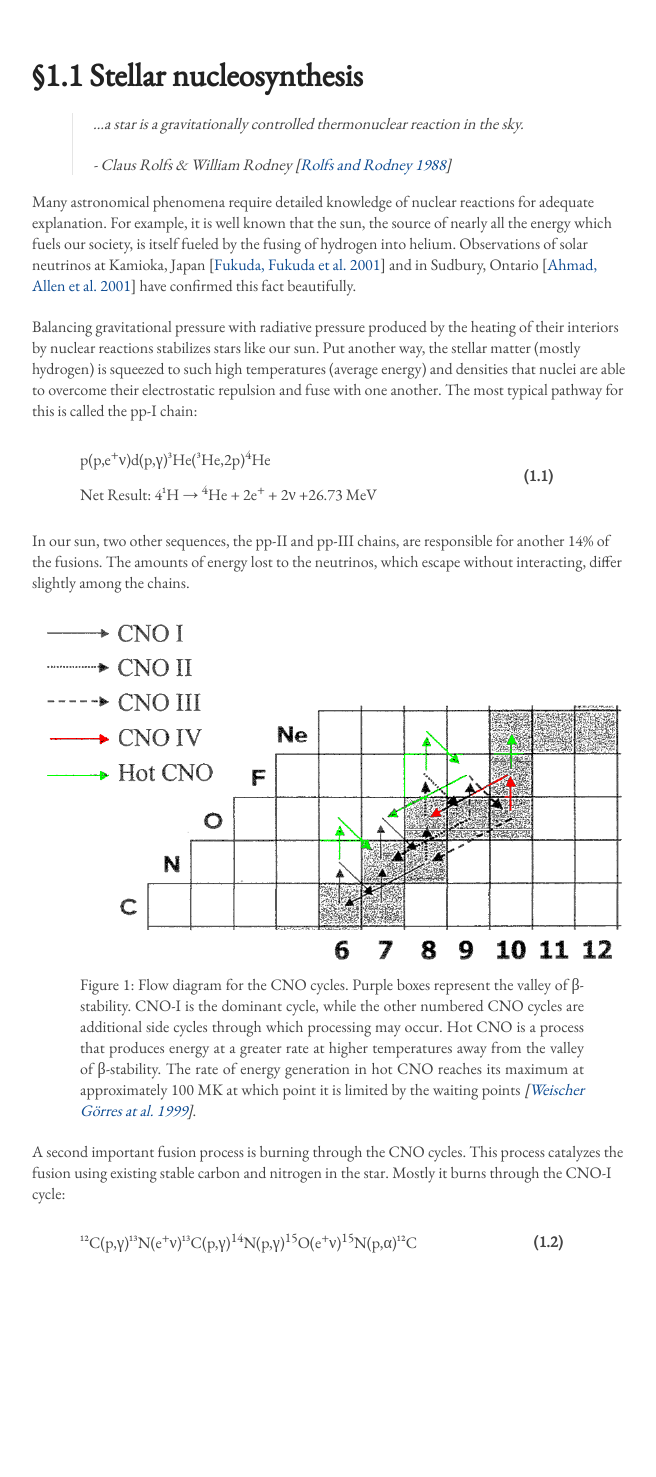
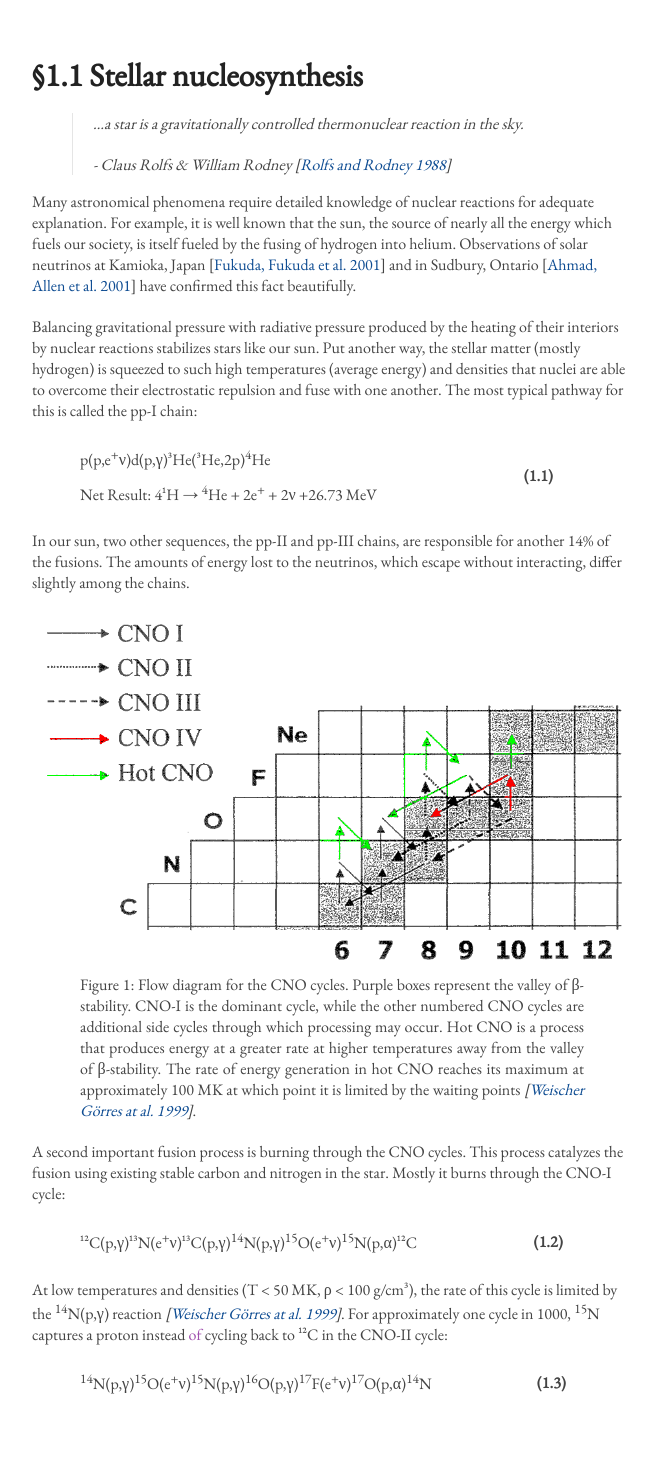
Before and after one commit to dwvisser/19ne-thesis, a Jekyll site: the page built from 1.1-stellar-nucleosynthesis.md, in a window 1280 px wide. Shown: the whole page, without its empty margins (308-964 px from the left). Built offline with Jekyll 4.4.1, drawn with Linux system fonts in a browser that asks for light colours; before the commit the page ends 1337 px from its top, so only the background shows below that.

Commit message:
Finished page 12 of thesis. Had to add a special class to call out a correction I made.

```diff
--- a/1.1-stellar-nucleosynthesis.md
+++ b/1.1-stellar-nucleosynthesis.md
@@ -73,3 +73,17 @@ star. Mostly it burns through the CNO-I cycle:
 		<th rowspan="2">(1.2)</th>
 	</tr>
 </table>
+
+At low temperatures and densities (T < 50 MK, ρ < 100 g/cm³), the rate of this
+cycle is limited by the <span class="nowrap"><sup>14</sup>N(p,γ)</span>
+reaction <cite>[<a href="../bibliography/#weischer">Weischer Görres at al.
+1999</a>]</cite>. For approximately one cycle in 1000, <sup>15</sup>N captures
+a proton instead <span class="correction">of</span> cycling back to ¹²C in the
+CNO-II cycle:
+
+<table class="equation">
+	<tr>
+		<td><sup>14</sup>N(p,γ)<sup>15</sup>O(e<sup>+</sup>ν)<sup>15</sup>N(p,γ)<sup>16</sup>O(p,γ)<sup>17</sup>F(e<sup>+</sup>ν)<sup>17</sup>O(p,α)<sup>14</sup>N</td>
+		<th rowspan="2">(1.3)</th>
+	</tr>
+</table>
--- a/stylesheets/my_custom.css
+++ b/stylesheets/my_custom.css
@@ -82,3 +82,7 @@ ul ul li {
 ul {
 	padding-left: 1em;
 }
+
+.correction {
+	color: #9F4EAD;
+}
```
Also changed, not shown: index.md (+7 -0 lines).
